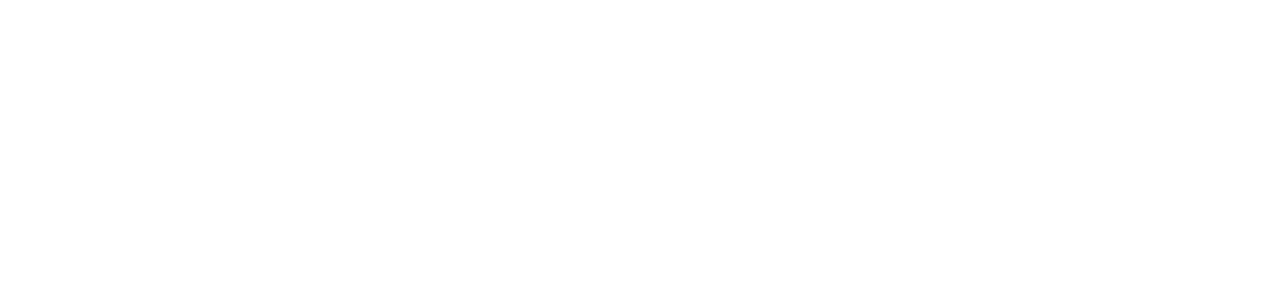
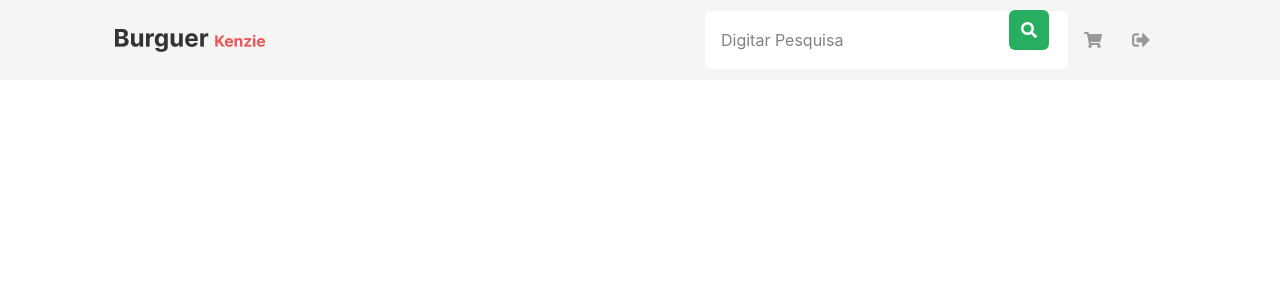
Before and after one commit to vanagila/hamburgueria-typescript-json-server, a React (Create React App) app: page /dashboard in a window 1280 px wide. Shown: the top 300 px of the page. Built offline with nearby package versions, Linux system fonts and the light colour scheme.

Commit message:
feat: header

```diff
--- a/src/components/Form/Input.tsx
+++ b/src/components/Form/Input.tsx
@@ -18,7 +18,7 @@
 } from "react";
 
 interface InputProps extends ChakraInputProps {
-  name: string;
+  name?: string;
   label?: string;
   error?: FieldError | null;
   icon?: IconType;
--- /dev/null
+++ b/src/components/Header/index.tsx
@@ -0,0 +1,66 @@
+import BurguerKenzie from "../../assets/Rectangle.png";
+import { Input } from "../Form/Input";
+
+import { FaSearch } from "react-icons/fa";
+import { FaShoppingCart } from "react-icons/fa";
+import { FaSignOutAlt } from "react-icons/fa";
+
+import {
+  Flex,
+  Image,
+  InputGroup,
+  InputRightElement,
+  IconButton,
+} from "@chakra-ui/react";
+
+export const Header = () => {
+  return (
+    <Flex
+      display="flex"
+      justifyContent="space-between"
+      alignItems="center"
+      bgColor="gray.0"
+      w="100%"
+      h="80px"
+      paddingLeft="115px"
+      paddingRight="115px"
+    >
+      <Image src={BurguerKenzie} alt="BurguerKenzie" />
+
+      <Flex>
+        <InputGroup>
+          <Input
+            placeholder="Digitar Pesquisa"
+            w="365px"
+            h="60px"
+            bgColor="white"
+            borderRadius="lg"
+          />
+          <InputRightElement paddingRight="10">
+            <IconButton
+              aria-label="Search database"
+              icon={<FaSearch />}
+              color="white"
+              bgColor="primary.100"
+              _hover={{ bgColor: "primary.50" }}
+            />
+          </InputRightElement>
+        </InputGroup>
+        <IconButton
+          aria-label="Search database"
+          icon={<FaShoppingCart />}
+          variant="link"
+          color="gray.50"
+          size="lg"
+        />
+        <IconButton
+          aria-label="Search database"
+          icon={<FaSignOutAlt />}
+          variant="link"
+          color="gray.50"
+          size="lg"
+        />
+      </Flex>
+    </Flex>
+  );
+};
--- /dev/null
+++ b/src/pages/Dashboard/index.tsx
@@ -0,0 +1,10 @@
+import { Box } from "@chakra-ui/react";
+import { Header } from "../../components/Header";
+
+export const Dashboard = () => {
+  return (
+    <Box>
+      <Header />
+    </Box>
+  );
+};
--- a/src/pages/Login/index.tsx
+++ b/src/pages/Login/index.tsx
@@ -58,7 +58,7 @@
           border="3px solid"
           borderColor="gray.0"
           borderRadius="md"
-          bg="white"
+          bgColor="white"
           shadow="md"
         >
           <Heading as="h3" size="lg">
@@ -68,7 +68,7 @@
             <Box w="100%">
               <Input
                 type="email"
-                bg="gray.0"
+                bgColor="gray.0"
                 _hover={{ bgColor: "white" }}
                 placeholder="Seu email"
                 label="Email"
@@ -84,7 +84,7 @@
 
             <Input
               type="password"
-              bg="gray.0"
+              bgColor="gray.0"
               _hover={{ bgColor: "white" }}
               placeholder="Sua senha"
               label="Senha"
@@ -138,7 +138,7 @@
             border="1px solid"
             borderColor="gray.100"
             borderRadius="md"
-            bg="white"
+            bgColor="white"
             shadow="md"
           >
             <Center boxSize="60px" bgColor="primary.50" borderRadius="md">
--- a/src/pages/Signup/index.tsx
+++ b/src/pages/Signup/index.tsx
@@ -78,7 +78,7 @@
             border="1px solid"
             borderColor="gray.100"
             borderRadius="md"
-            bg="white"
+            bgColor="white"
             shadow="md"
           >
             <Center boxSize="60px" bgColor="primary.50" borderRadius="md">
@@ -102,7 +102,7 @@
           border="3px solid"
           borderColor="gray.0"
           borderRadius="md"
-          bg="white"
+          bgColor="white"
           shadow="md"
         >
           <Flex justifyContent="space-between">
@@ -131,7 +131,7 @@
             <Box w="100%">
               <Input
                 type="email"
-                bg="gray.0"
+                bgColor="gray.0"
                 _hover={{ bgColor: "white" }}
                 placeholder="Seu email"
                 label="Email"
@@ -146,7 +146,7 @@
             </Box>
             <Input
               type="password"
-              bg="gray.0"
+              bgColor="gray.0"
               _hover={{ bgColor: "white" }}
               placeholder="Sua senha"
               label="Senha"
@@ -156,7 +156,7 @@
 
             <Input
               type="password"
-              bg="gray.0"
+              bgColor="gray.0"
               _hover={{ bgColor: "white" }}
               placeholder="Confirmar senha"
               label="Confirmar Senha"
--- a/src/routes/index.tsx
+++ b/src/routes/index.tsx
@@ -2,12 +2,14 @@
 
 import { Login } from "../pages/Login";
 import { Signup } from "../pages/Signup";
+import { Dashboard } from "../pages/Dashboard";
 
 export const Routes = () => {
   return (
     <Switch>
       <Route exact path="/" component={Login} />
       <Route exact path="/cadastrar" component={Signup} />
+      <Route exact path="/dashboard" component={Dashboard} />
     </Switch>
   );
 };
```
Also changed, not shown: src/assets/Rectangle.png (added).
